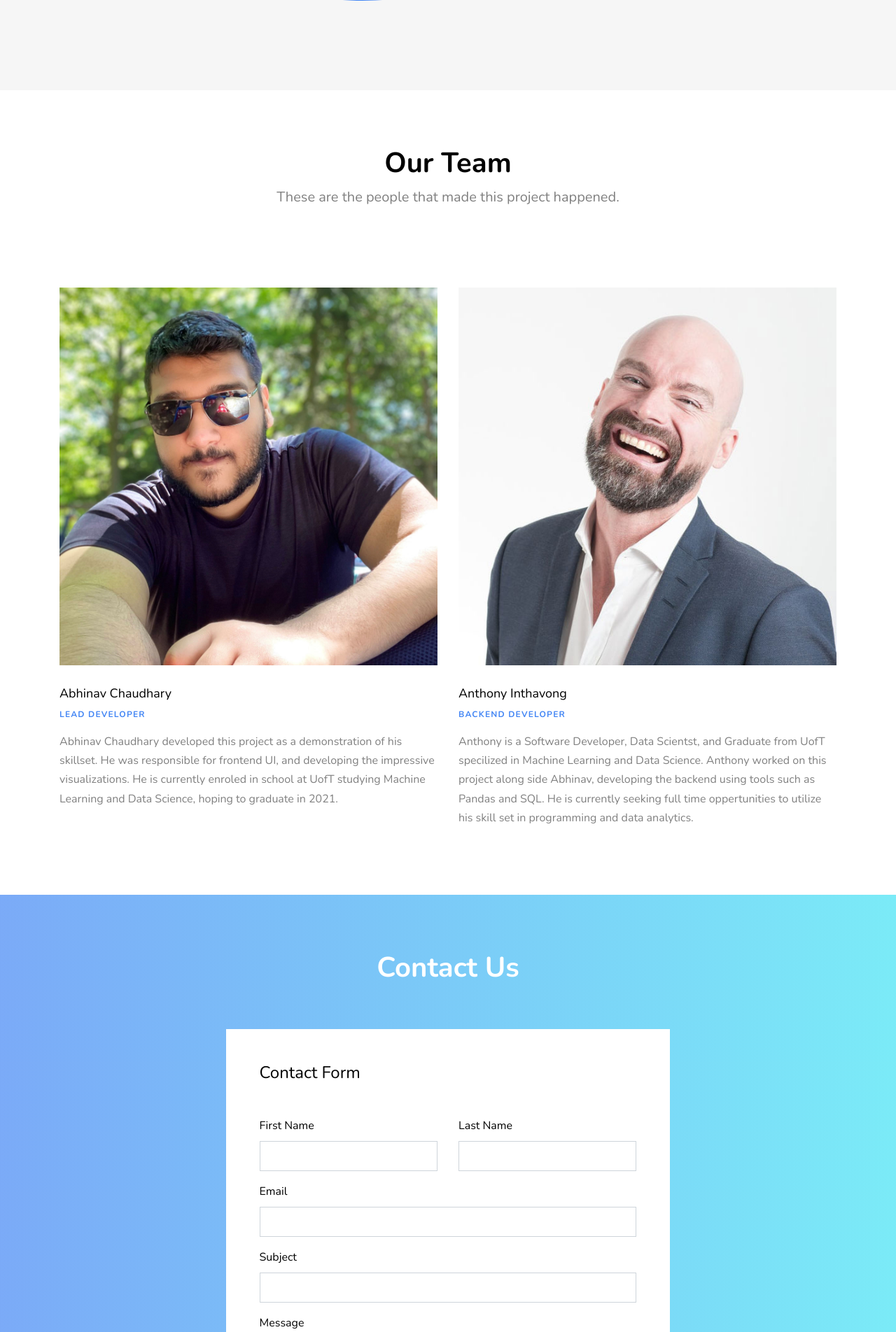
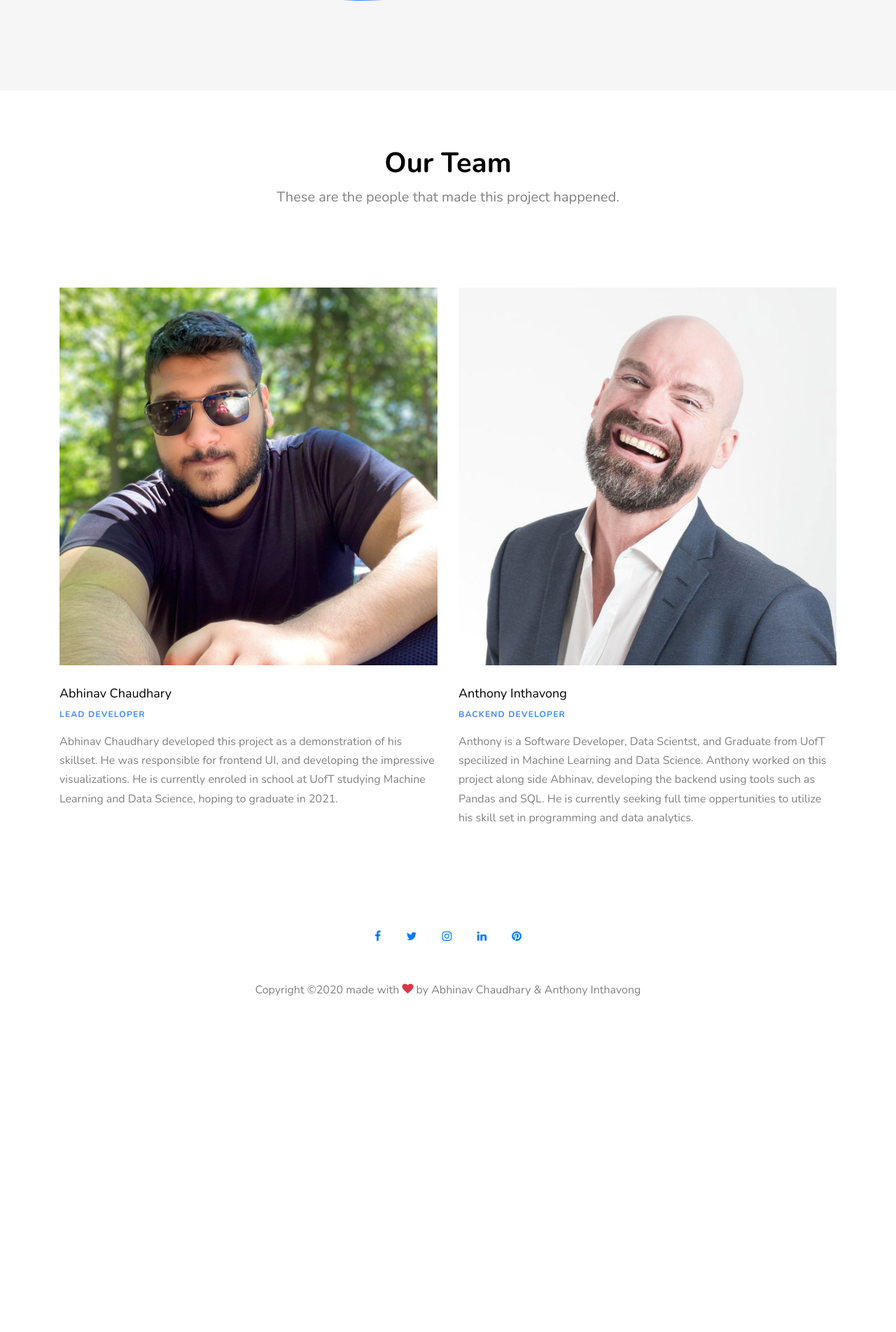
Before and after one commit to abhin-ch/MessengerAnalyse-v2.0, a Flask app: page / in a window 1280 px wide. Shown: the part 2149-4053 px from the top of the page at 70% size. After the commit the page ends 3572 px from the top, so only its background shows below. Run offline with Flask 3, Linux system fonts and the light colour scheme; some libraries are stand-ins or nearby versions; some web fonts are replaced.

Commit message:
removed contact section

```diff
--- a/templates/upload.html
+++ b/templates/upload.html
@@ -282,74 +282,6 @@
       </div>
     </div>
 
-
-
-
-    <div class="site-section bg-image2 overlay" id="contact-section" style="background-image: {{ url_for('static', filename='landing1/images/hero_1.jpg')}};">
-      <div class="container">
-        <div class="row mb-5">
-          <div class="col-12 text-center">
-            <h2 class="section-title mb-3 text-white">Contact Us</h2>
-          </div>
-        </div>
-        <div class="row justify-content-center">
-          <div class="col-lg-7 mb-5">
-
-
-
-            <form action="#" class="p-5 bg-white">
-
-              <h2 class="h4 text-black mb-5">Contact Form</h2>
-
-              <div class="row form-group">
-                <div class="col-md-6 mb-3 mb-md-0">
-                  <label class="text-black" for="fname">First Name</label>
-                  <input type="text" id="fname" class="form-control rounded-0">
-                </div>
-                <div class="col-md-6">
-                  <label class="text-black" for="lname">Last Name</label>
-                  <input type="text" id="lname" class="form-control rounded-0">
-                </div>
-              </div>
-
-              <div class="row form-group">
-
-                <div class="col-md-12">
-                  <label class="text-black" for="email">Email</label>
-                  <input type="email" id="email" class="form-control rounded-0">
-                </div>
-              </div>
-
-              <div class="row form-group">
-
-                <div class="col-md-12">
-                  <label class="text-black" for="subject">Subject</label>
-                  <input type="subject" id="subject" class="form-control rounded-0">
-                </div>
-              </div>
-
-              <div class="row form-group">
-                <div class="col-md-12">
-                  <label class="text-black" for="message">Message</label>
-                  <textarea name="message" id="message" cols="30" rows="7" class="form-control rounded-0" placeholder="Leave your message here..."></textarea>
-                </div>
-              </div>
-
-              <div class="row form-group">
-                <div class="col-md-12">
-                  <input type="submit" value="Send Message" class="btn btn-primary mr-2 mb-2">
-                </div>
-              </div>
-
-
-            </form>
-          </div>
-
-        </div>
-
-      </div>
-    </div>
-
     <div class="footer py-5 text-center">
       <div class="container">
         <div class="row mb-5">
```
